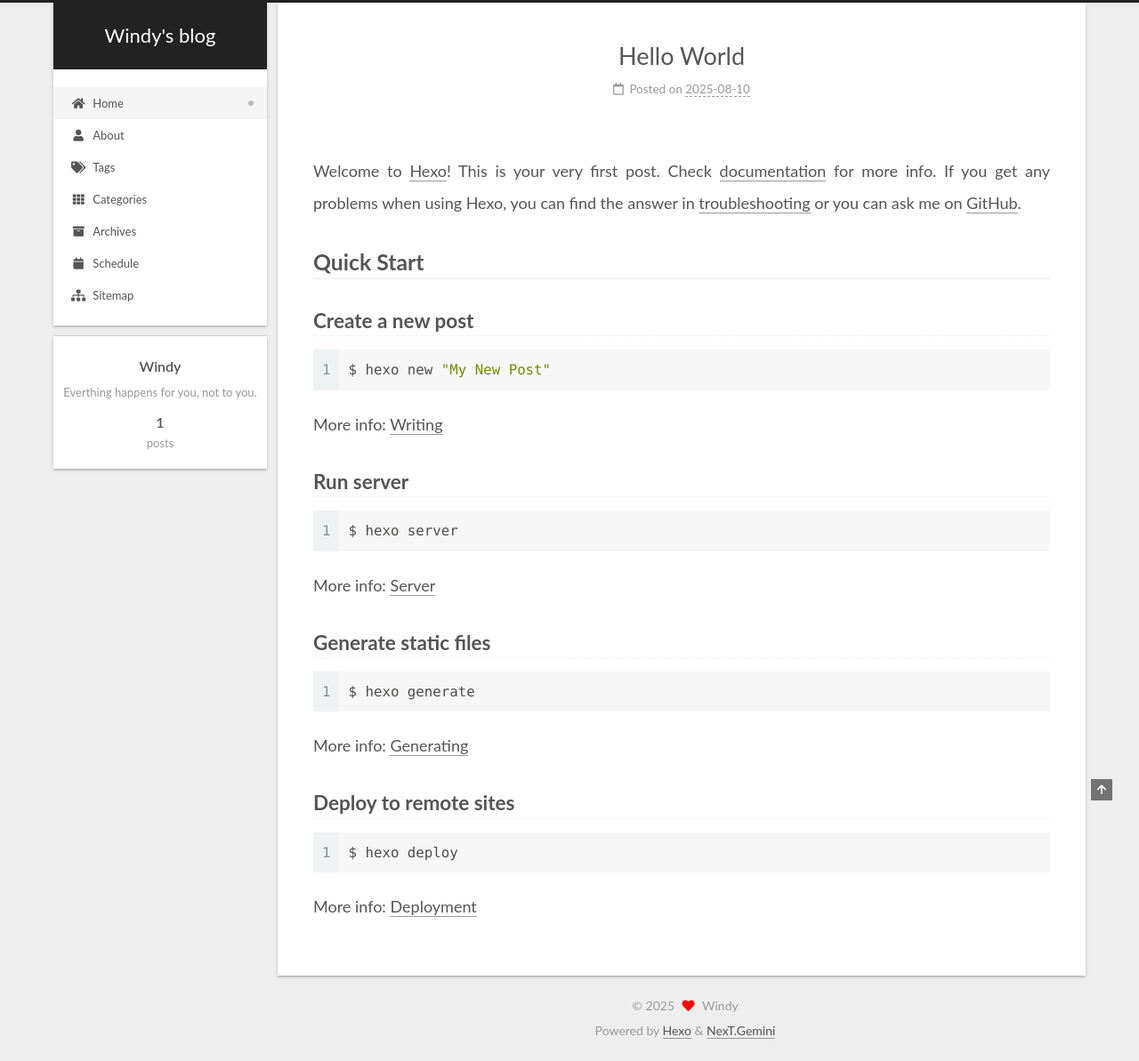
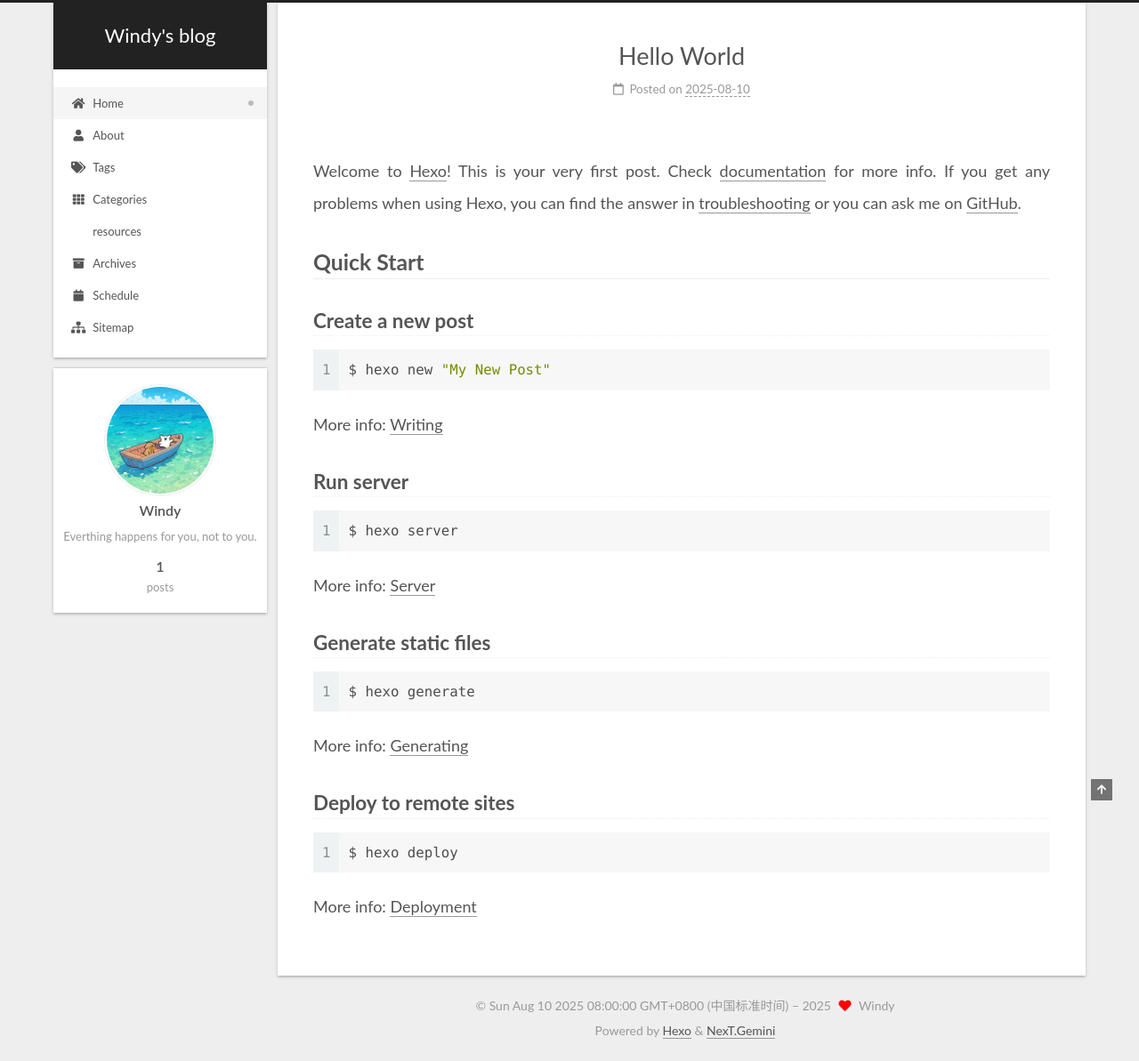
Before and after one commit to Windy-yk/Windy-yk.github.io, a plain HTML site: page index.html in a window 1280 px wide. Shown: the whole page at 89% size. Drawn offline with Linux system fonts and the light colour scheme.

Commit message:
Site updated: 2025-08-11 09:01:23

```diff
--- a/css/main.css
+++ b/css/main.css
@@ -1141,6 +1141,7 @@ pre .javascript .function {
   margin: 0 auto;
   max-width: 120px;
   padding: 2px;
+  border-radius: 50%;
 }
 .site-author-name {
   color: var(--text-color);
@@ -1168,7 +1169,7 @@ pre .javascript .function {
 }
 .links-of-author a::before,
 .links-of-author span.exturl::before {
-  background: #93c439;
+  background: #4ff48e;
   border-radius: 50%;
   content: ' ';
   display: inline-block;
--- a/index.html
+++ b/index.html
@@ -131,6 +131,11 @@
     <a href="/categories/" rel="section"><i class="fa fa-th fa-fw"></i>Categories</a>
 
   </li>
+        <li class="menu-item menu-item-resources">
+
+    <a href="/resources/" rel="section"><i class="fa fa-resources fa-fw"></i>resources</a>
+
+  </li>
         <li class="menu-item menu-item-archives">
 
     <a href="/archives/" rel="section"><i class="fa fa-archive fa-fw"></i>Archives</a>
@@ -176,7 +181,7 @@
     <link itemprop="mainEntityOfPage" href="http://example.com/2025/08/10/hello-world/">
 
     <span hidden itemprop="author" itemscope itemtype="http://schema.org/Person">
-      <meta itemprop="image" content="/images/avatar.gif">
+      <meta itemprop="image" content="/images/avatar.png">
       <meta itemprop="name" content="Windy">
       <meta itemprop="description" content="Everthing happens for you, not to you.">
     </span>
@@ -297,6 +302,8 @@
 
       <div class="site-overview-wrap sidebar-panel">
         <div class="site-author motion-element" itemprop="author" itemscope itemtype="http://schema.org/Person">
+    <img class="site-author-image" itemprop="image" alt="Windy"
+      src="/images/avatar.png">
   <p class="site-author-name" itemprop="name">Windy</p>
   <div class="site-description" itemprop="description">Everthing happens for you, not to you.</div>
 </div>
@@ -332,7 +339,7 @@
 
 <div class="copyright">
 
-  &copy;
+  &copy; Sun Aug 10 2025 08:00:00 GMT+0800 (中国标准时间) –
   <span itemprop="copyrightYear">2025</span>
   <span class="with-love">
     <i class="fa fa-heart"></i>
```
Also changed, not shown: 2025/08/10/hello-world/index.html (+9 -2 lines), archives/2025/08/index.html (+8 -1 lines), archives/2025/index.html (+8 -1 lines), archives/index.html (+8 -1 lines), images/avatar.gif (deleted), images/avatar.png (added).
